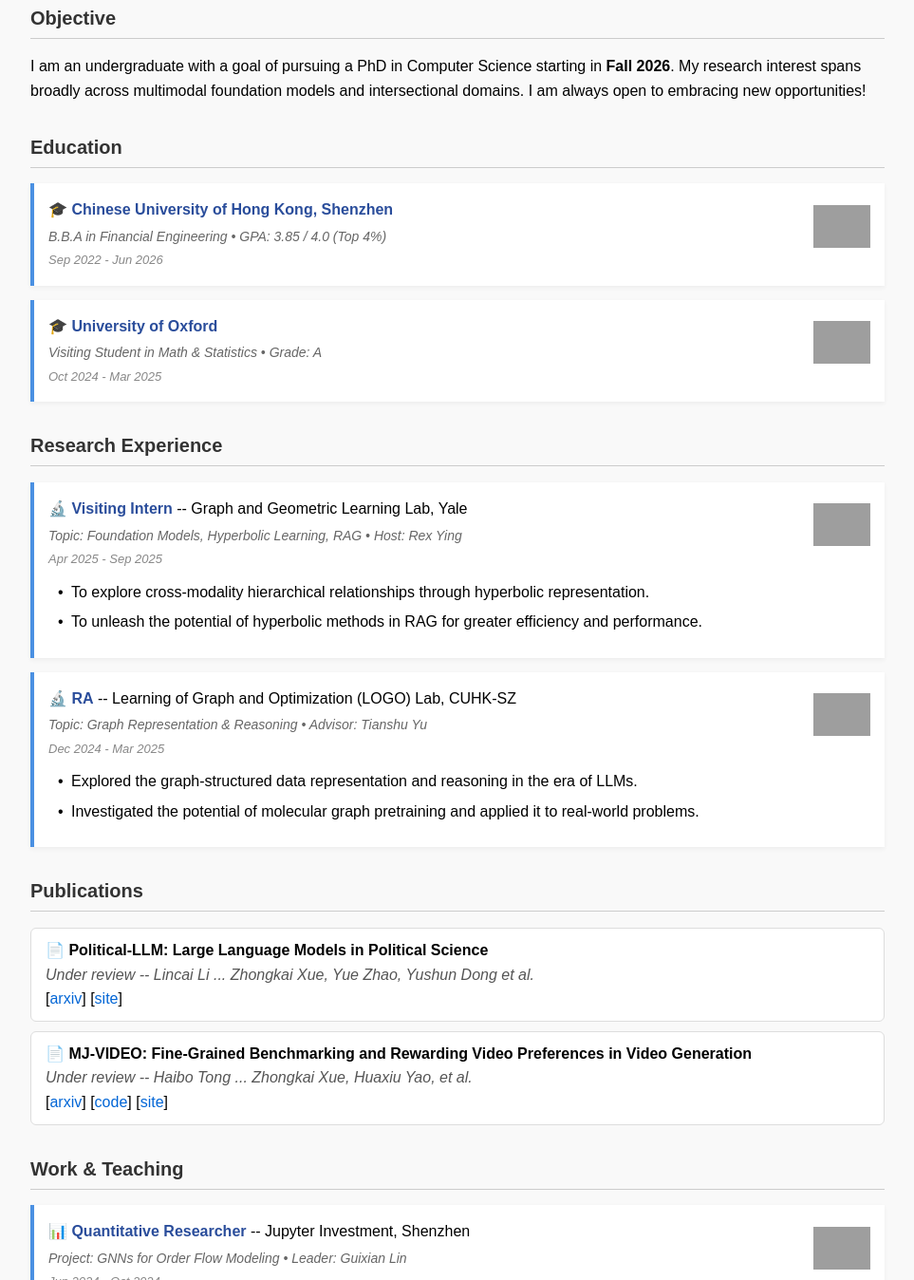
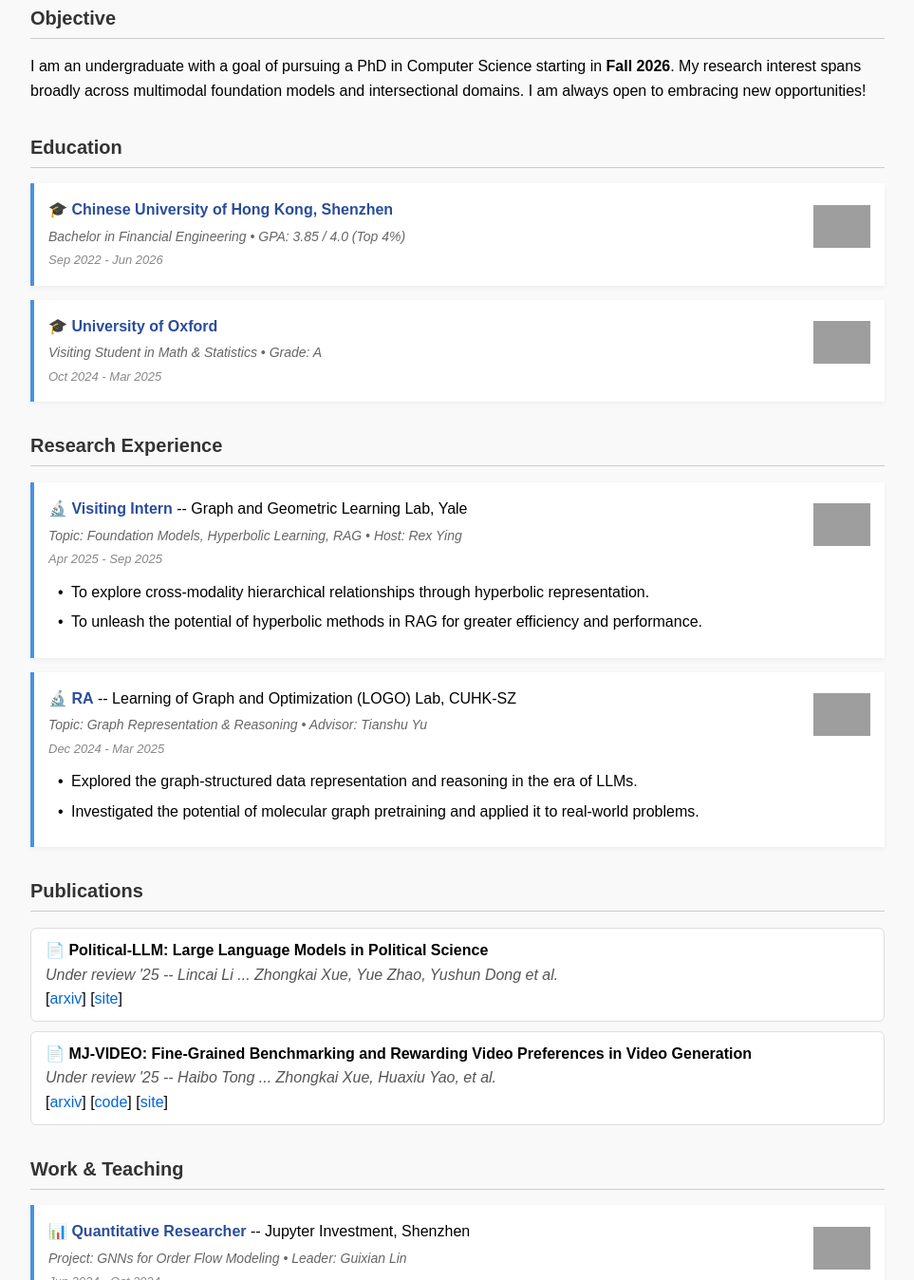
Before and after one commit to greatxue/greatxue.github.io, a plain HTML site: page index.html in a window 1280 px wide. Shown: the part 465-1813 px from the top of the page at 95% size, without its empty margins (158-1121 px from the left). Drawn offline with Linux system fonts and the light colour scheme; grey boxes are pictures that could not be loaded.

Commit message:
Update index.html

```diff
--- a/index.html
+++ b/index.html
@@ -161,7 +161,7 @@
     <div class="item">
       <div class="item-content">
         🎓 <span class="highlight">Chinese University of Hong Kong, Shenzhen</span><br>
-        <div class="meta-info">B.B.A in Financial Engineering • GPA: 3.85 / 4.0 (Top 4%)</div>
+        <div class="meta-info">Bachelor in Financial Engineering • GPA: 3.85 / 4.0 (Top 4%)</div>
         <span class="date-tag">Sep 2022 - Jun 2026</span>
       </div>
       <img class="logo" src="https://pic1.imgdb.cn/item/67edf4760ba3d5a1d7eb8608.png" alt="CUHK-SZ Logo" />
@@ -210,24 +210,24 @@
     <h2>Publications</h2>
     <!--
     <div class="publication">
-      <div class="publication-title">📄 (To reveal very soon...)</div>
+      <div class="publication-title">📄 Instruct-R1!</div>
       <div class="publication-meta">Preprint -- Zhongkai Xue, Huichi Zhou</div>
     </div>
 
     <div class="publication">
-      <div class="publication-title">📄 From Pixels to Graphs: Visualization-Based Graph Vision Models</div>
-      <div class="publication-meta">Preprint -- Xinjian Zhao*, Zhongkai Xue*, Shu Wu, Tianshu Yu et al.</div>
+      <div class="publication-title">📄 From Pixels to Graphs: Visualization-Based Graph Vision Models!</div>
+      <div class="publication-meta">Preprint -- Xinjian Zhao*, Zhongkai Xue*, Wei Pang*, Shu Wu, Tianshu Yu et al.</div>
     </div>
     -->
     <div class="publication">
       <div class="publication-title">📄 Political-LLM: Large Language Models in Political Science</div>
-      <div class="publication-meta">Under review -- Lincai Li ... Zhongkai Xue, Yue Zhao, Yushun Dong et al.</div>
+      <div class="publication-meta">Under review '25 -- Lincai Li ... Zhongkai Xue, Yue Zhao, Yushun Dong et al.</div>
       [<a class="link" href="https://arxiv.org/abs/2412.06864">arxiv</a>] [<a class="link" href="https://political-llm.org">site</a>]
     </div>
 
     <div class="publication">
       <div class="publication-title">📄 MJ-VIDEO: Fine-Grained Benchmarking and Rewarding Video Preferences in Video Generation</div>
-      <div class="publication-meta">Under review -- Haibo Tong ... Zhongkai Xue, Huaxiu Yao, et al.</div>
+      <div class="publication-meta">Under review '25 -- Haibo Tong ... Zhongkai Xue, Huaxiu Yao, et al.</div>
       [<a class="link" href="https://arxiv.org/abs/2502.01719">arxiv</a>] [<a class="link" href="https://github.com/aiming-lab/MJ-Video">code</a>] [<a class="link" href="https://aiming-lab.github.io/MJ-VIDEO.github.io/">site</a>]
     </div>
   </div>
```
